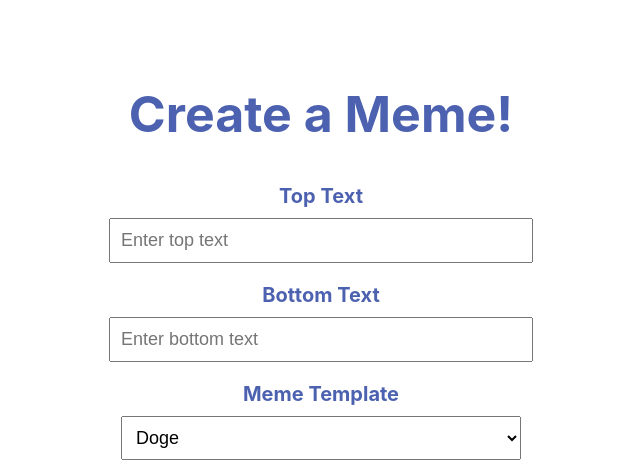
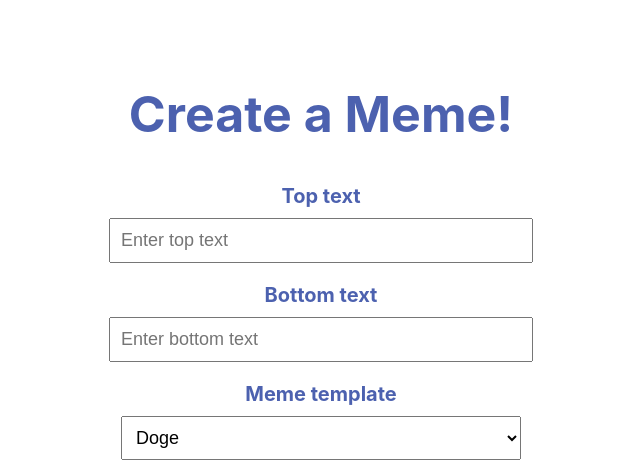
Before and after one commit to denis-1989/react-meme-generator, a React app: page / in a window 1280 px wide. Shown: the top 462 px of the page, without its empty margins (319-959 px from the left). Built offline with nearby package versions, Linux system fonts and the light colour scheme; the HTML template or start-up script is replaced by a standard one.

Commit message:
Add react meme generator

```diff
--- a/src/App.js
+++ b/src/App.js
@@ -62,7 +62,7 @@ function App() {
         <div className="input-container">
           {/* Top Text Label */}
           <label htmlFor="topText" className="input-label">
-            Top Text
+            Top text
           </label>
           <input
             id="topText"
@@ -73,7 +73,7 @@ function App() {
 
           {/* Bottom Text Label */}
           <label htmlFor="bottomText" className="input-label">
-            Bottom Text
+            Bottom text
           </label>
           <input
             id="bottomText"
@@ -84,7 +84,7 @@ function App() {
 
           {/* Meme Template Selector with Label */}
           <label htmlFor="template" className="input-label">
-            Meme Template
+            Meme template
           </label>
           <select
             id="template"
```
